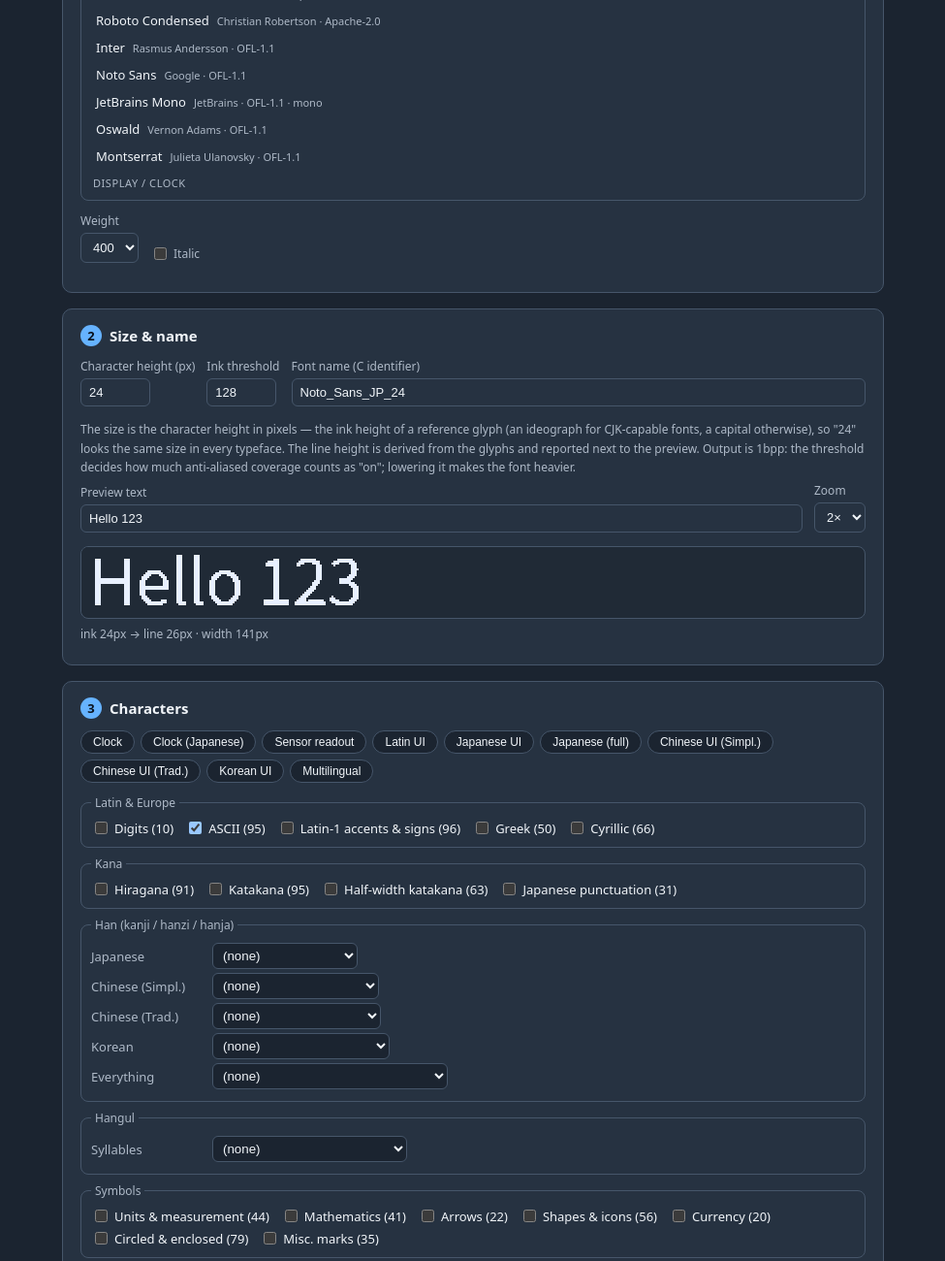
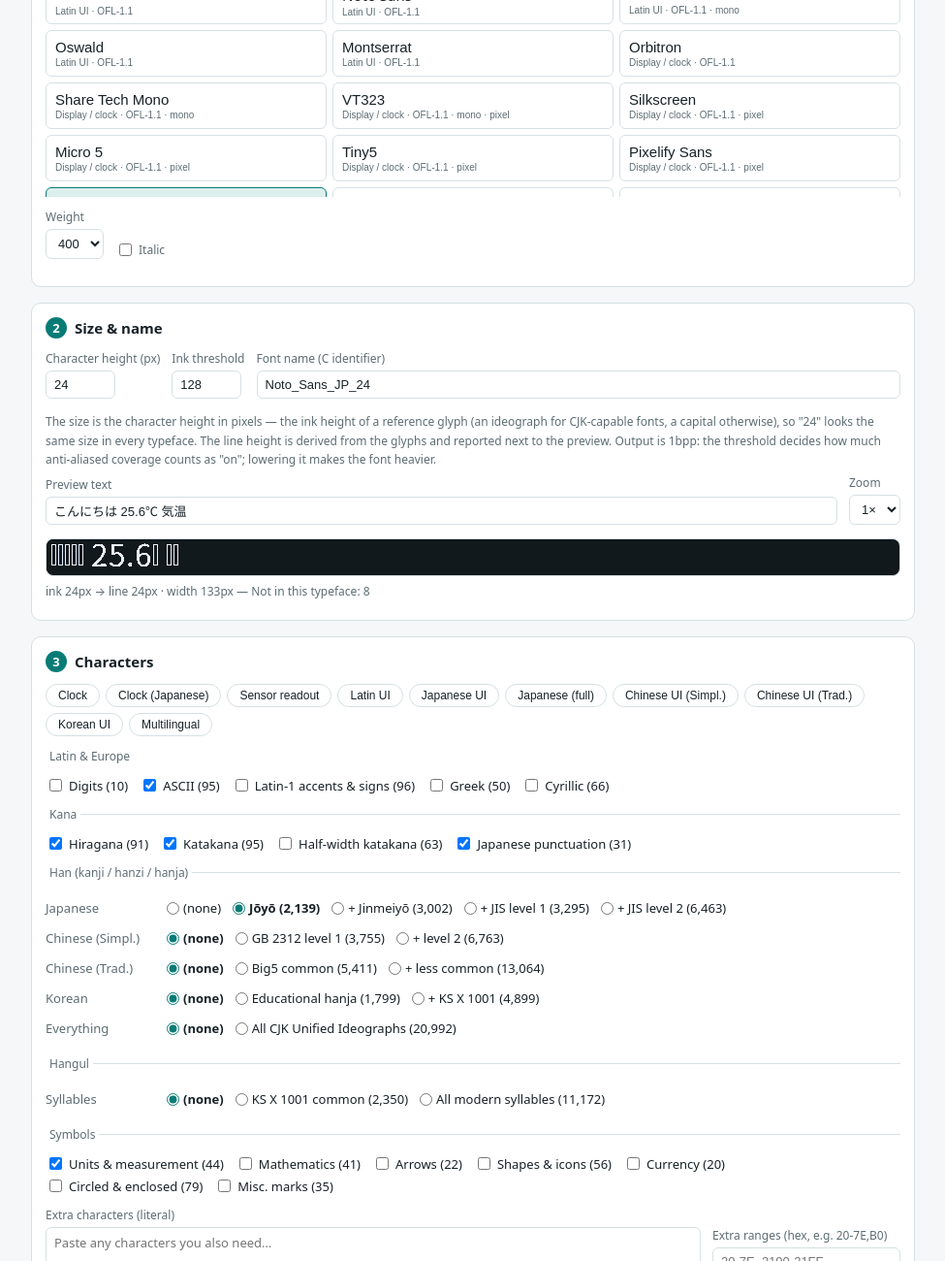
Before and after one commit to tanakamasayuki/LGFXFontToolJs, a website with bundled scripts: page web/generator.html in a window 1280 px wide. Shown: the part 430-1730 px from the top of the page at 97% size, without its empty margins (152-1127 px from the left). Built offline with nearby package versions, Linux system fonts and the light colour scheme.

Commit message:
feat: update color scheme and improve font selection UI for better accessibility

```diff
--- a/web/app.js
+++ b/web/app.js
@@ -131,7 +131,7 @@ async function renderPreview() {
   const ctx = canvasEl.getContext('2d');
   if (!ctx) return;
   ctx.fillStyle =
-    getComputedStyle(document.documentElement).getPropertyValue('--preview-bg').trim() || '#202a36';
+    getComputedStyle(document.documentElement).getPropertyValue('--preview-bg').trim() || '#11191d';
   ctx.fillRect(0, 0, canvasEl.width, canvasEl.height);
   ctx.fillStyle = '#e8f0ff';
   for (let yy = 0; yy < h; yy++) {
--- a/web/generator.html
+++ b/web/generator.html
@@ -104,7 +104,7 @@
         </label>
         <label><span data-i18n="controls.zoom">Zoom</span>
           <select id="live-zoom">
-            <option value="1">1×</option><option value="2" selected>2×</option>
+            <option value="1" selected>1×</option><option value="2">2×</option>
             <option value="3">3×</option><option value="4">4×</option>
           </select>
         </label>
@@ -185,7 +185,7 @@
           </label>
           <label><span data-i18n="controls.zoom">Zoom</span>
             <select id="zoom">
-              <option value="1">1×</option><option value="2" selected>2×</option>
+              <option value="1" selected>1×</option><option value="2">2×</option>
               <option value="3">3×</option><option value="4">4×</option>
             </select>
           </label>
--- a/web/generator.js
+++ b/web/generator.js
@@ -95,9 +95,9 @@ let gFamily = 'Noto Sans JP';
 /** @type {ArrayBuffer | null} */
 let fontData = null;
 /** @type {string[]} 選択中の集合 id */
-let sets = ['ascii'];
+let sets = ['ascii', 'hiragana', 'katakana', 'jaPunct', 'hanJa1', 'symUnits'];
 let activeTemplate = '';
-let sampleText = 'Hello 123';
+let sampleText = 'こんにちは 25.6℃ 気温';
 let symbolTouched = false;
 
 /** Google Fonts の部分読み込みの続き（文字集合を広げた再生成用）
@@ -217,37 +217,32 @@ function setSourceKind(kind) {
 function renderGoogleList() {
   const filter = gfontSearchEl.value.trim().toLowerCase();
   gfontListEl.textContent = '';
-  for (const script of ['latin', 'display', 'japanese', 'cjk', 'symbol']) {
-    const fonts = FONTS.filter(
-      (f) => f.script === script && (!filter || f.family.toLowerCase().includes(filter)),
-    );
-    if (fonts.length === 0) continue;
-    const head = document.createElement('div');
-    head.className = 'group';
-    head.textContent = t(`gscript.${script}`);
-    gfontListEl.appendChild(head);
-    for (const f of fonts) {
-      const row = document.createElement('div');
-      row.className = 'row' + (f.family === gFamily ? ' selected' : '');
+  for (const f of FONTS) {
+    if (filter && !f.family.toLowerCase().includes(filter) && !f.script.includes(filter)) continue;
+    const option = document.createElement('button');
+    option.type = 'button';
+    option.className = 'font-option' + (f.family === gFamily ? ' selected' : '');
+    option.title = f.by;
+    option.setAttribute('aria-pressed', String(f.family === gFamily));
     const name = document.createElement('span');
     name.className = 'name';
+    name.style.fontFamily = `'${f.family}', sans-serif`;
     name.textContent = f.family;
     const meta = document.createElement('span');
     meta.className = 'meta';
-      const tags = [f.by, f.license.id];
+    const tags = [t(`gscript.${f.script}`), f.license.id];
     if (f.mono) tags.push('mono');
     if (f.pixel) tags.push('pixel');
     meta.textContent = tags.join(' · ');
-      row.append(name, meta);
-      row.addEventListener('click', () => {
+    option.append(name, meta);
+    option.addEventListener('click', () => {
       gFamily = f.family;
       gfState = null;
       renderGoogleList();
       syncAttribution();
       scheduleLive();
     });
-      gfontListEl.appendChild(row);
-    }
+    gfontListEl.appendChild(option);
   }
 }
 
@@ -399,29 +394,39 @@ function renderAxes() {
       }
     } else {
       for (const lang of axis.languages ?? []) {
-        const row = document.createElement('label');
+        const row = document.createElement('div');
         row.className = 'tier-row';
         const span = document.createElement('span');
         span.textContent = t(`lang.${lang.id}`);
-        const sel = document.createElement('select');
-        const none = document.createElement('option');
-        none.value = '';
-        none.textContent = t('tier.none');
-        sel.appendChild(none);
-        for (const id of lang.tiers) {
-          const opt = document.createElement('option');
-          opt.value = id;
-          opt.textContent = `${t(`set.${id}`)} (${countOf(id)})`;
-          sel.appendChild(opt);
-        }
-        sel.value = lang.tiers.find((id) => sets.includes(id)) ?? '';
-        sel.addEventListener('input', () => {
-          for (const id of lang.tiers) sets = toggleSet(sets, id, false);
-          if (sel.value) sets = toggleSet(sets, sel.value, true);
+        row.appendChild(span);
+        const choices = document.createElement('div');
+        choices.className = 'tier-choices';
+        choices.setAttribute('role', 'radiogroup');
+        const selected = lang.tiers.find((id) => sets.includes(id)) ?? '';
+        for (const id of ['', ...lang.tiers]) {
+          const label = document.createElement('label');
+          label.className = 'tier-option';
+          const radio = document.createElement('input');
+          radio.type = 'radio';
+          radio.name = `tier-${axis.id}-${lang.id}`;
+          radio.value = id;
+          radio.checked = id === selected;
+          radio.addEventListener('input', () => {
+            if (!radio.checked) return;
+            for (const tierId of lang.tiers) sets = toggleSet(sets, tierId, false);
+            if (radio.value) sets = toggleSet(sets, radio.value, true);
             clearTemplate();
+            renderAxes();
             renderCharSummary();
           });
-        row.append(span, sel);
+          const text = document.createElement('span');
+          text.textContent = id
+            ? `${t(`set.${id}`)} (${countOf(id).toLocaleString()})`
+            : t('tier.none');
+          label.append(radio, text);
+          choices.appendChild(label);
+        }
+        row.appendChild(choices);
         box.appendChild(row);
       }
     }
--- a/web/styles/app.css
+++ b/web/styles/app.css
@@ -1,14 +1,14 @@
 :root {
-  --bg: #1b2430;
-  --panel: #263241;
-  --border: #46566a;
-  --text: #f1f5f9;
-  --muted: #aeb9c7;
-  --accent: #66b3ff;
-  --hover: #303d4d;
-  --selected: #314961;
-  --preview-bg: #202a36;
-  color-scheme: dark;
+  --bg: #f5f7f8;
+  --panel: #ffffff;
+  --border: #d6e0e3;
+  --text: #172126;
+  --muted: #5d6d73;
+  --accent: #087b76;
+  --hover: #eef4f5;
+  --selected: #dcefed;
+  --preview-bg: #11191d;
+  color-scheme: light;
 }
 
 * { box-sizing: border-box; }
@@ -56,7 +56,7 @@ body {
 .topbar-right { display: flex; align-items: center; gap: 12px; }
 .topbar-right select {
   padding: 4px 6px;
-  background: var(--bg);
+  background: var(--panel);
   border: 1px solid var(--border);
   border-radius: 6px;
   color: var(--text);
@@ -70,6 +70,7 @@ body {
 }
 
 .sidebar {
+  background: var(--panel);
   border-right: 1px solid var(--border);
   display: flex;
   flex-direction: column;
@@ -78,7 +79,7 @@ body {
 .sidebar input[type="search"] {
   margin: 10px;
   padding: 6px 10px;
-  background: var(--bg);
+  background: var(--panel);
   border: 1px solid var(--border);
   border-radius: 6px;
   color: var(--text);
@@ -166,9 +167,9 @@ body {
 /* --- Generator（カード式の縦 1 カラム） --------------------------------- */
 
 .gen-main {
-  max-width: 880px;
+  max-width: 940px;
   margin: 0 auto;
-  padding: 18px 16px 60px;
+  padding: 16px 14px 60px;
   display: flex;
   flex-direction: column;
   gap: 16px;
@@ -178,7 +179,7 @@ body {
   background: var(--panel);
   border: 1px solid var(--border);
   border-radius: 10px;
-  padding: 16px 18px;
+  padding: 14px;
 }
 .card h2 {
   margin: 0 0 12px;
@@ -195,7 +196,7 @@ body {
   height: 22px;
   border-radius: 50%;
   background: var(--accent);
-  color: #0b1420;
+  color: #fff;
   font-size: 13px;
   font-weight: 700;
 }
@@ -211,12 +212,15 @@ body {
   font-size: 13px;
   color: var(--muted);
 }
+.infobox { background: #f2f7fc; color: #3d4d5e; }
+.warnbox { background: #fdf6e6; color: #5c4a25; }
 .infobox strong, .warnbox strong { color: var(--text); }
-.warnbox { border-left-color: #e0b060; }
+.warnbox { border-left-color: #d9a441; }
+.warnbox strong { color: #8a5a00; }
 
 .gen-main button {
   padding: 6px 14px;
-  background: var(--bg);
+  background: var(--panel);
   color: var(--text);
   border: 1px solid var(--border);
   border-radius: 6px;
@@ -226,7 +230,7 @@ body {
 .gen-main button:hover { border-color: var(--accent); }
 .gen-main button.primary {
   background: var(--accent);
-  color: #0b1420;
+  color: #fff;
   border-color: var(--accent);
   font-weight: 600;
   padding: 7px 18px;
@@ -241,7 +245,7 @@ body {
 }
 .chip.on {
   background: var(--accent) !important;
-  color: #0b1420 !important;
+  color: #fff !important;
   border-color: var(--accent) !important;
   font-weight: 600;
 }
@@ -256,31 +260,28 @@ body {
   margin: 4px 0 8px;
 }
 .fontlist {
+  display: grid;
+  grid-template-columns: repeat(auto-fill, minmax(230px, 1fr));
+  gap: 6px;
   max-height: 280px;
   overflow-y: auto;
-  border: 1px solid var(--border);
-  border-radius: 8px;
   margin-bottom: 12px;
 }
-.fontlist .group {
-  padding: 6px 12px 2px;
-  font-size: 11px;
-  color: var(--muted);
-  text-transform: uppercase;
-  letter-spacing: 0.05em;
+.font-option {
+  min-width: 0;
+  min-height: 48px;
+  padding: 6px 9px !important;
+  display: flex;
+  flex-direction: column;
+  align-items: flex-start;
+  justify-content: center;
+  gap: 2px;
+  text-align: left;
 }
-.fontlist .row {
-  padding: 5px 12px;
-  cursor: pointer;
-  display: flex;
-  align-items: baseline;
-  gap: 8px;
-  border-left: 3px solid transparent;
-}
-.fontlist .row:hover { background: var(--hover); }
-.fontlist .row.selected { background: var(--selected); border-left-color: var(--accent); }
-.fontlist .row .name { font-size: 13px; }
-.fontlist .row .meta { font-size: 11px; color: var(--muted); }
+.font-option:hover { background: var(--hover); }
+.font-option.selected { background: var(--selected); border-color: var(--accent); }
+.font-option .name { width: 100%; font-size: 15px; overflow: hidden; text-overflow: ellipsis; white-space: nowrap; }
+.font-option .meta { font-size: 10px; color: var(--muted); }
 
 .gen-main textarea {
   padding: 6px 8px;
@@ -382,22 +383,21 @@ body {
 }
 .charsets legend, #axes legend { font-size: 12px; color: var(--muted); padding: 0 4px; }
 .set-check { display: inline-flex; align-items: center; gap: 4px; font-size: 13px; margin: 2px 12px 2px 0; }
-.tier-row { display: flex; align-items: center; gap: 8px; font-size: 13px; margin: 4px 0; }
-.tier-row span { min-width: 9em; color: var(--muted); }
-.tier-row select {
-  padding: 4px 6px;
-  background: var(--bg);
-  border: 1px solid var(--border);
-  border-radius: 6px;
-  color: var(--text);
-}
+.tier-row { display: flex; align-items: flex-start; gap: 8px; font-size: 13px; margin: 5px 0; }
+.tier-row > span { min-width: 9em; padding-top: 4px; color: var(--muted); }
+.tier-choices { display: flex; flex-wrap: wrap; gap: 4px 12px; }
+.tier-option { display: inline-flex; align-items: center; gap: 4px; min-height: 26px; cursor: pointer; }
+.tier-option input { margin: 0; accent-color: var(--accent); }
+.tier-option:has(input:checked) { color: var(--text); font-weight: 600; }
+#axes fieldset { border: 0; border-top: 1px solid var(--border); border-radius: 0; margin: 0; padding: 10px 0; }
+#axes fieldset:first-child { border-top: 0; }
 
 .status { color: var(--muted); font-size: 13px; min-height: 1.2em; }
 .issues { list-style: none; margin: 10px 0; padding: 0; font-size: 12px; font-family: ui-monospace, monospace; }
 .issues li { padding: 2px 0; }
-.issues li.error { color: #ff8080; }
-.issues li.warning { color: #e0b060; }
-.issues li.ok { color: #7fd77f; }
+.issues li.error { color: #b3261e; }
+.issues li.warning { color: #9a5b00; }
+.issues li.ok { color: var(--accent); }
 
 @media (max-width: 900px) {
   .layout { grid-template-columns: 1fr; height: auto; overflow: visible; }
--- a/web/ui.js
+++ b/web/ui.js
@@ -61,7 +61,7 @@ export function drawFontTo(canvas, font, text, zoom) {
   const ctx = canvas.getContext('2d');
   if (!ctx) return;
   ctx.fillStyle =
-    getComputedStyle(document.documentElement).getPropertyValue('--preview-bg').trim() || '#202a36';
+    getComputedStyle(document.documentElement).getPropertyValue('--preview-bg').trim() || '#11191d';
   ctx.fillRect(0, 0, canvas.width, canvas.height);
   ctx.fillStyle = '#e8f0ff';
   for (let y = 0; y < h; y++) {
```
Lines whose indentation alone changed are shown as unchanged.
